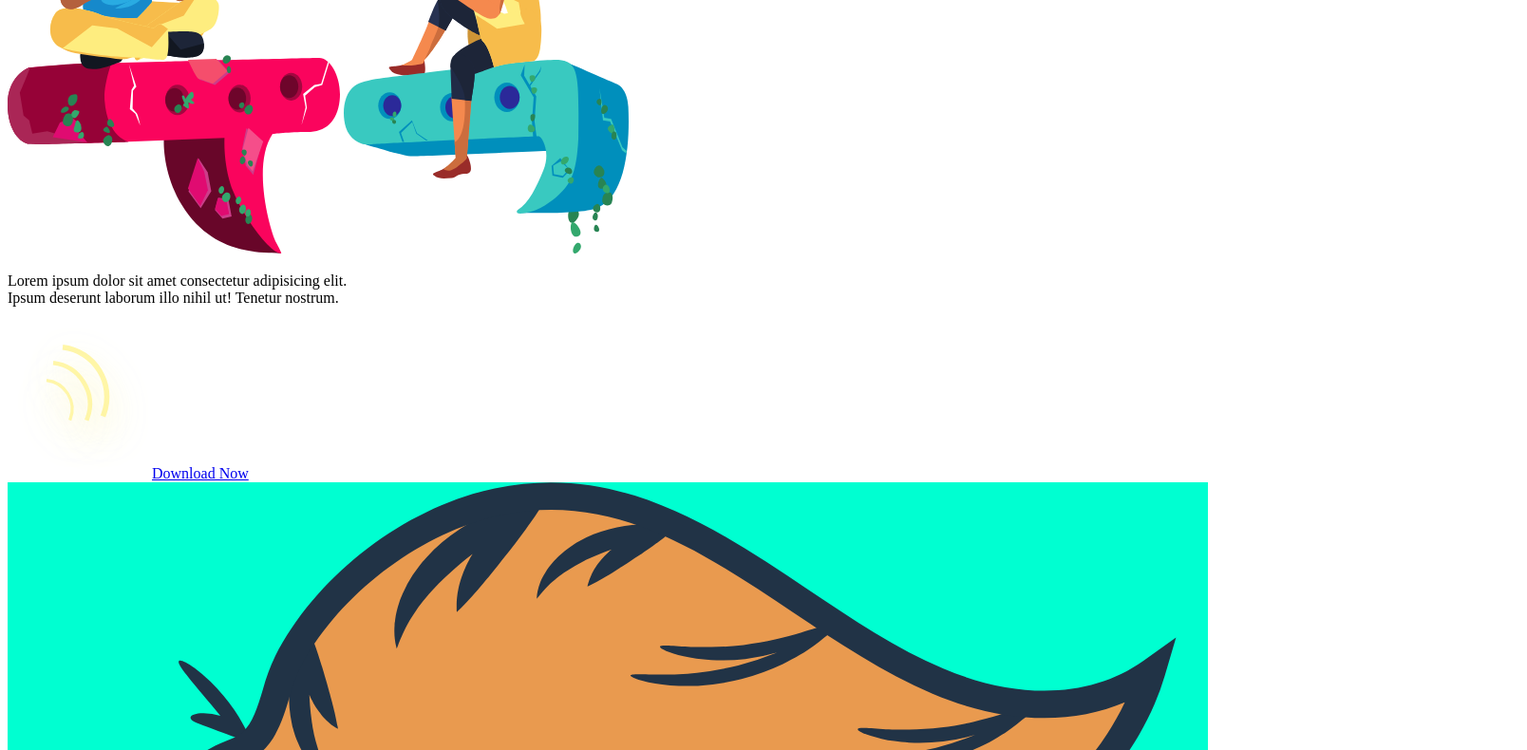
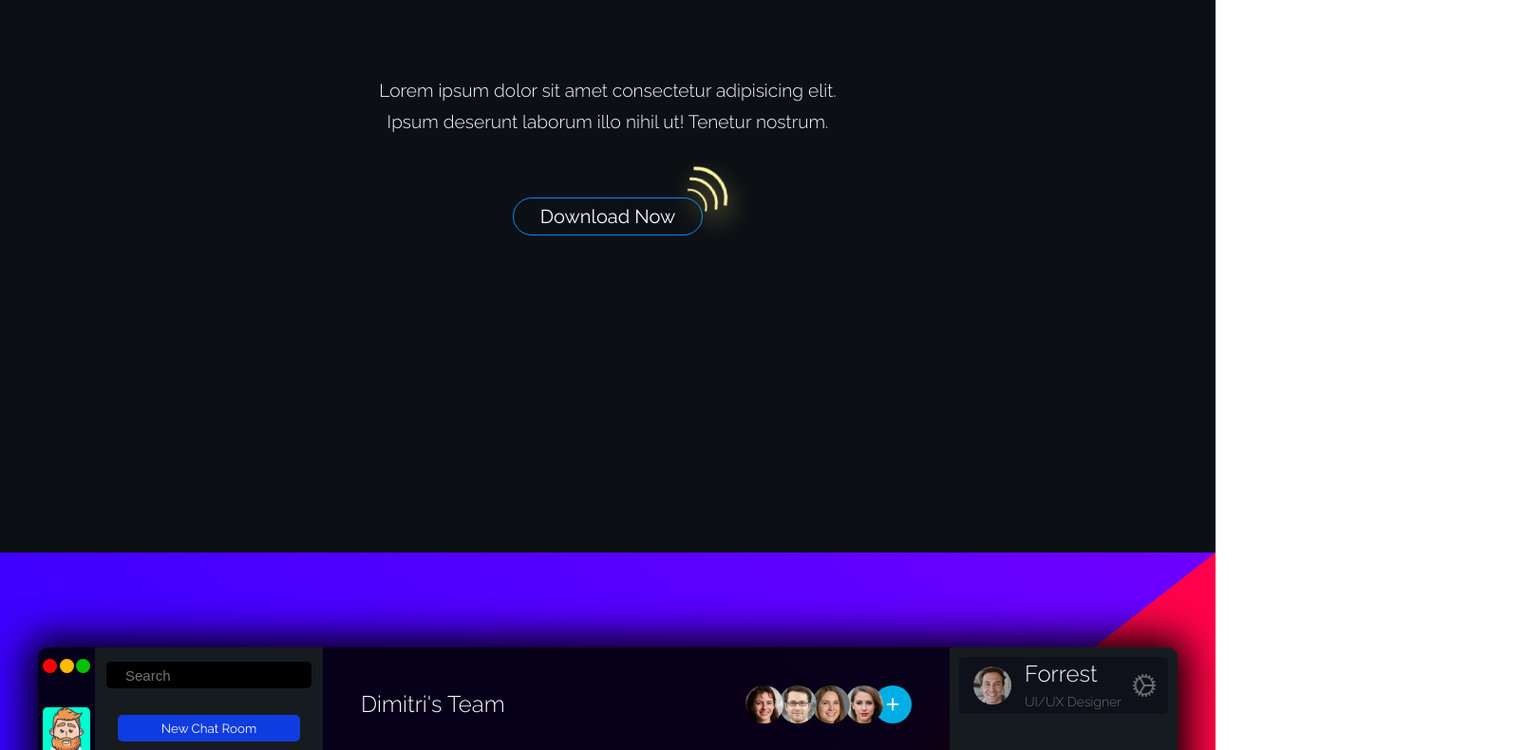
Before and after one commit to KlutchDigital/synchronize, a plain HTML site: page index.html in a window 1280 px wide. Shown: the part 498-1288 px from the top of the page at 95% size, 1608 px wide, since content can reach past the window. Drawn offline with nearby package versions, Linux system fonts and the light colour scheme; the site is published under a folder, as on GitHub Pages, so addresses that start at the root find nothing.

Commit message:
Removed / from css in index file

```diff
--- a/index.html
+++ b/index.html
@@ -9,10 +9,10 @@
     <link href="https://fonts.googleapis.com/css2?family=Raleway:ital,wght@0,200;0,300;0,400;0,500;0,600;0,700;0,800;0,900;1,100;1,200;1,300;1,400;1,500;1,600;1,700;1,800;1,900&display=swap" rel="stylesheet">
 
     <link rel="shortcut icon" href="./props/svg/01-hero_section/01-logo.svg" type="image/x-icon" sizes="16x16">
-    <link rel="stylesheet" href="/css/animation.css">
-    <link rel="stylesheet" href="/css/vendor.css">
-    <link rel="stylesheet" href="/css/style.css">
-    <link rel="stylesheet" href="/css/responsive.css">
+    <link rel="stylesheet" href="css/animation.css">
+    <link rel="stylesheet" href="css/vendor.css">
+    <link rel="stylesheet" href="css/style.css">
+    <link rel="stylesheet" href="css/responsive.css">
     <title>Document</title>
 </head>
 <body>
```
